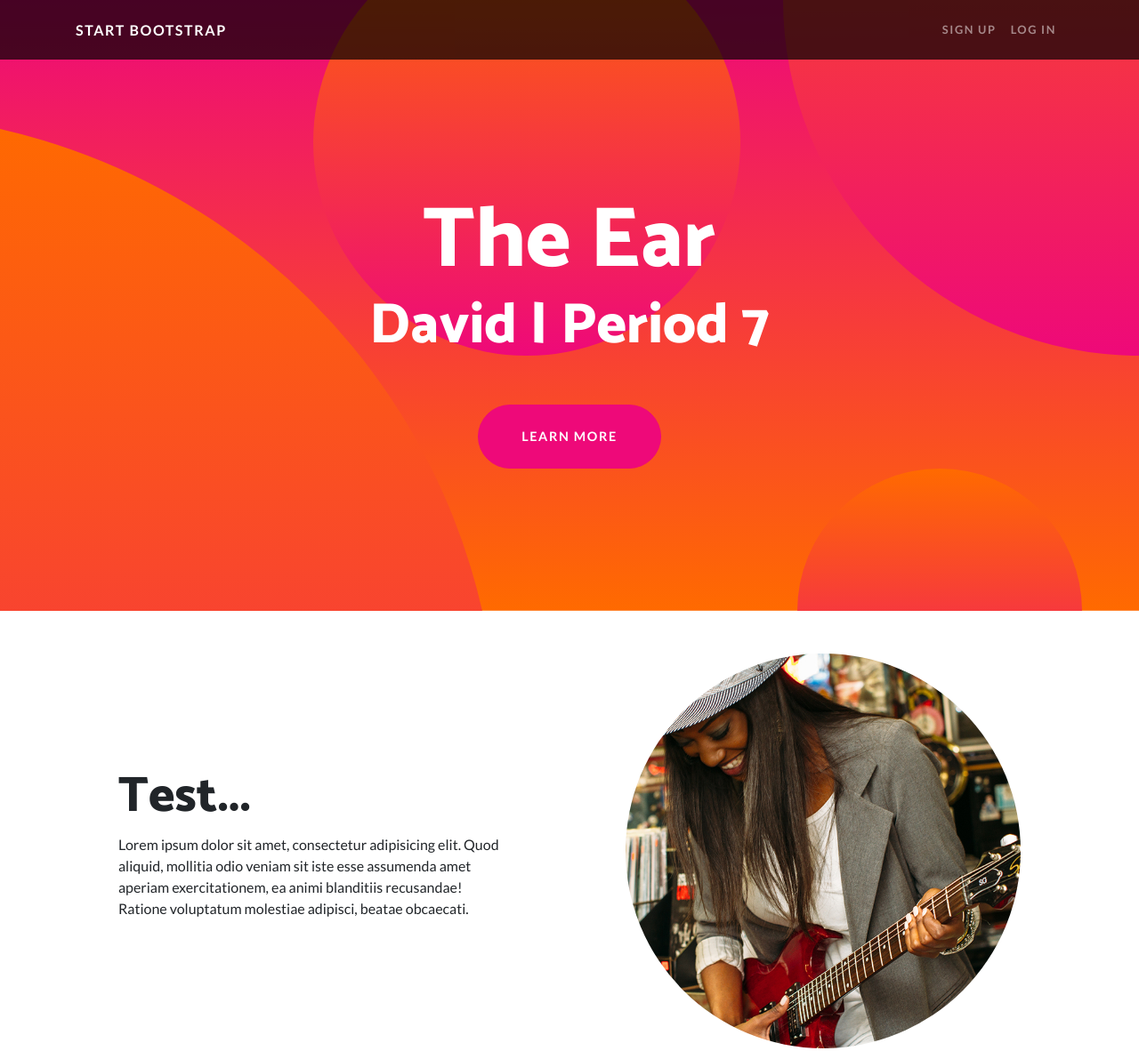
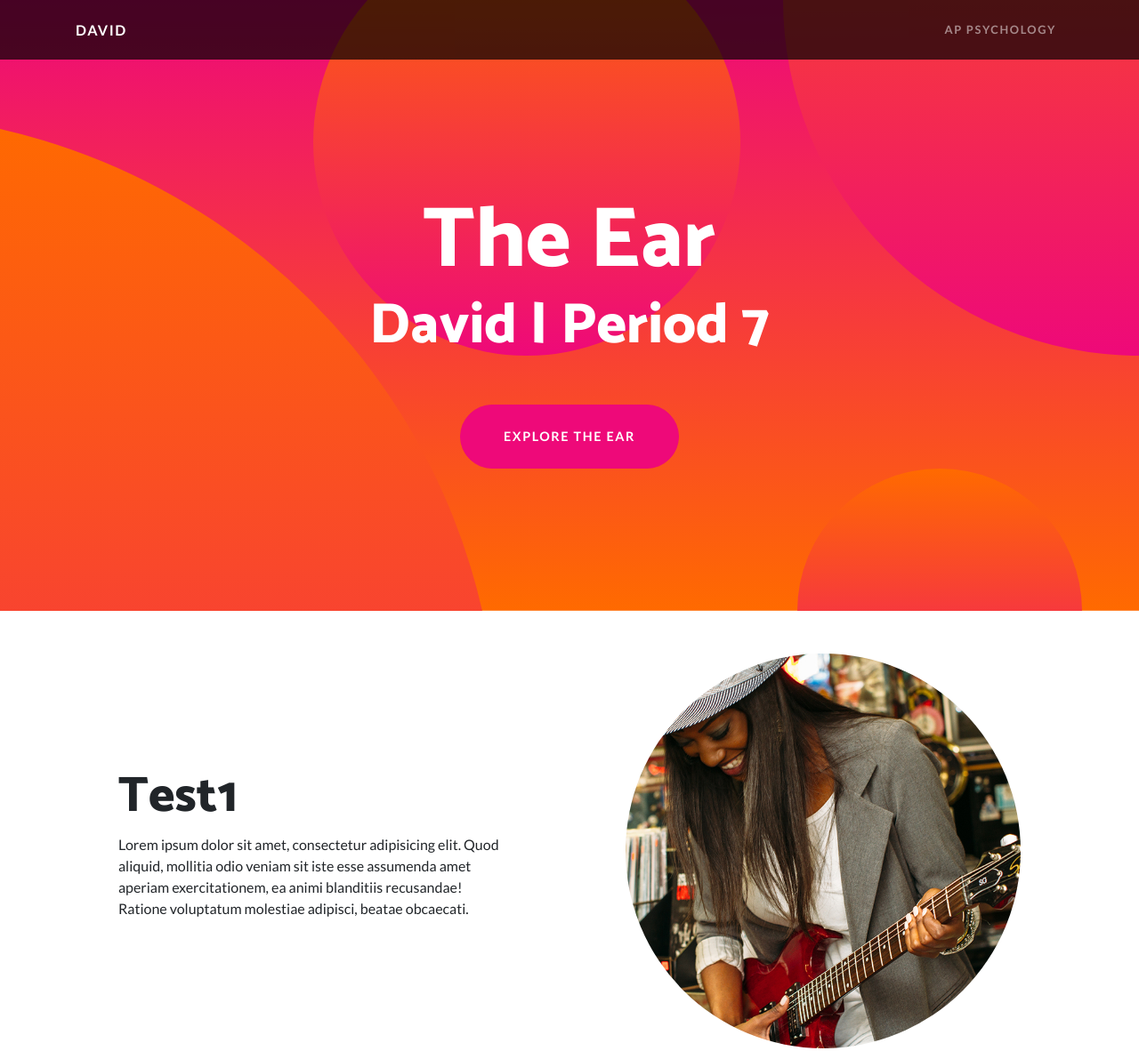
Before and after one commit to d4vidp/d4vidp.github.io, a website: page index.html in a window 1280 px wide. Shown: the top 1182 px of the page at 89% size. Drawn offline with Linux system fonts and the light colour scheme.

Commit message:
Update index.html

```diff
--- a/index.html
+++ b/index.html
@@ -45,49 +45,88 @@
 
 <div class="container">
 
-<a class="navbar-brand" href="#">Start Bootstrap</a>
+<a class="navbar-brand" href="#">David</a>
 
 <button class="navbar-toggler" type="button" data-toggle="collapse" data-target="#navbarResponsive" aria-controls="navbarResponsive" aria-expanded="false" aria-label="Toggle navigation">
-        <span class="navbar-toggler-icon"></span>
+
+<span class="navbar-toggler-icon">
+</span>
+
 </button>
+
 <div class="collapse navbar-collapse" id="navbarResponsive">
+
 <ul class="navbar-nav ml-auto">
+
+
 <li class="nav-item">
-            <a class="nav-link" href="#">Sign Up</a>
+
+<a class="nav-link" href="#">AP Psychology</a>
+
 </li>
-          <li class="nav-item">
-            <a class="nav-link" href="#">Log In</a>
-          </li>
+
 </ul>
+
 </div>
+
 </div>
+
 </nav>
 
+
 <header class="masthead text-center text-white">
+
 <div class="masthead-content">
+
 <div class="container">
+
 <h1 class="masthead-heading mb-0">The Ear</h1>
+
 <h2 class="masthead-subheading mb-0">David | Period 7</h2>
-        <a href="#" class="btn btn-primary btn-xl rounded-pill mt-5">Learn More</a>
+
+<a href="#" class="btn btn-primary btn-xl rounded-pill mt-5">Explore The Ear</a>
+
 </div>
+
 </div>
-    <div class="bg-circle-1 bg-circle"></div>
-    <div class="bg-circle-2 bg-circle"></div>
-    <div class="bg-circle-3 bg-circle"></div>
-    <div class="bg-circle-4 bg-circle"></div>
+
+<div class="bg-circle-1 bg-circle">
+</div>
+
+<div class="bg-circle-2 bg-circle">
+</div>
+
+<div class="bg-circle-3 bg-circle">
+</div>
+
+<div class="bg-circle-4 bg-circle">
+</div>
+
 </header>
 
+
 <section>
+
 <div class="container">
+
 <div class="row align-items-center">
+
 <div class="col-lg-6 order-lg-2">
+
 <div class="p-5">
+
 <img class="img-fluid rounded-circle" src="img/01.jpg" alt="">
+
 </div>
+
 </div>
+
 <div class="col-lg-6 order-lg-1">
+
 <div class="p-5">
-            <h2 class="display-4">Test...</h2>
+
+<h2 class="display-4">Test1</h2>
+
 <p>Lorem ipsum dolor sit amet, consectetur adipisicing elit. Quod aliquid, mollitia odio veniam sit iste esse assumenda amet aperiam exercitationem, ea animi blanditiis recusandae! Ratione voluptatum molestiae adipisci, beatae obcaecati.</p>
           </div>
         </div>
@@ -115,15 +154,25 @@
 
   <section>
     <div class="container">
+
 <div class="row align-items-center">
+
 <div class="col-lg-6 order-lg-2">
+
 <div class="p-5">
+
 <img class="img-fluid rounded-circle" src="img/03.jpg" alt="">
+
 </div>
+
 </div>
+
 <div class="col-lg-6 order-lg-1">
+
 <div class="p-5">
+
 <h2 class="display-4">test3</h2>
+
 <p>Lorem ipsum dolor sit amet, consectetur adipisicing elit. Quod aliquid, mollitia odio veniam sit iste esse assumenda amet aperiam exercitationem, ea animi blanditiis recusandae! Ratione voluptatum molestiae adipisci, beatae obcaecati.</p>
           </div>
         </div>
@@ -134,7 +183,8 @@
   <!-- Footer -->
   <footer class="py-5 bg-black">
     <div class="container">
-      <p class="m-0 text-center text-white small">Copyright &copy; Your Website 2020</p>
+
+<p class="m-0 text-center text-white small">David; 2021</p>
     </div>
     <!-- /.container -->
   </footer>
```
Lines whose indentation alone changed are shown as unchanged.
